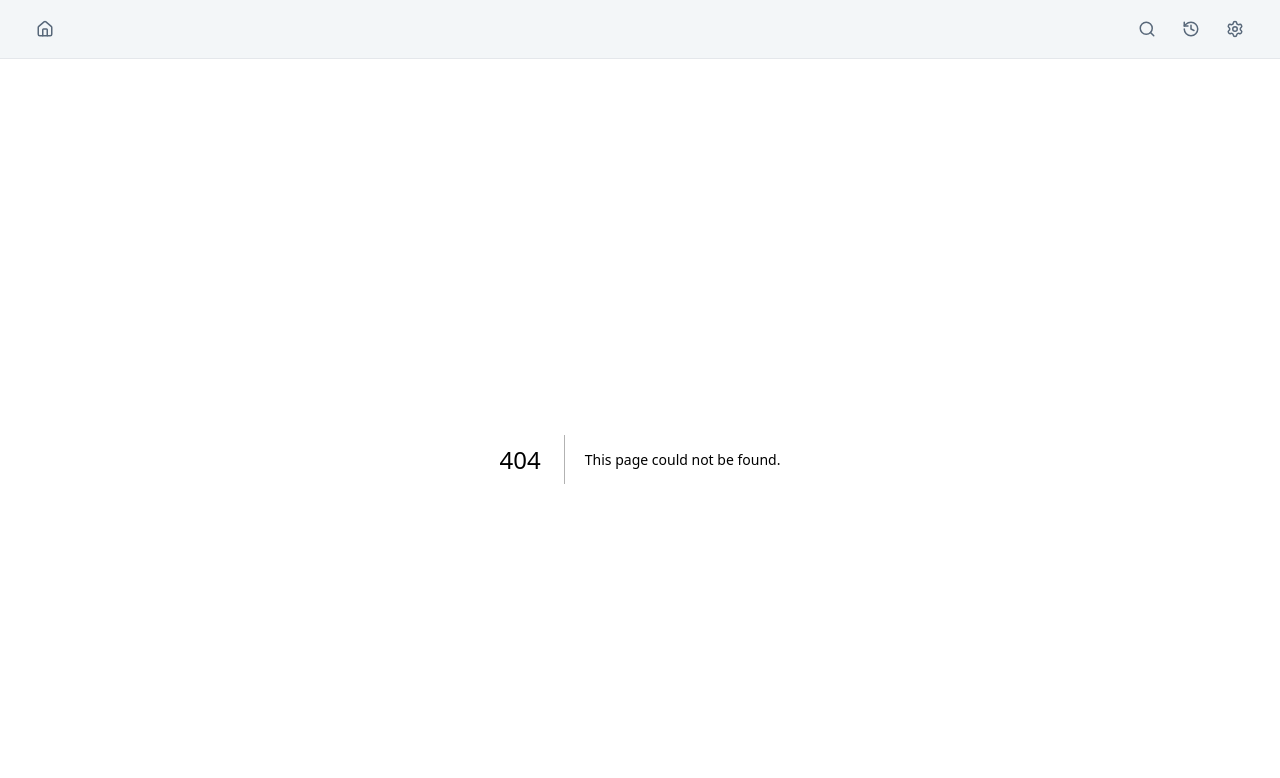
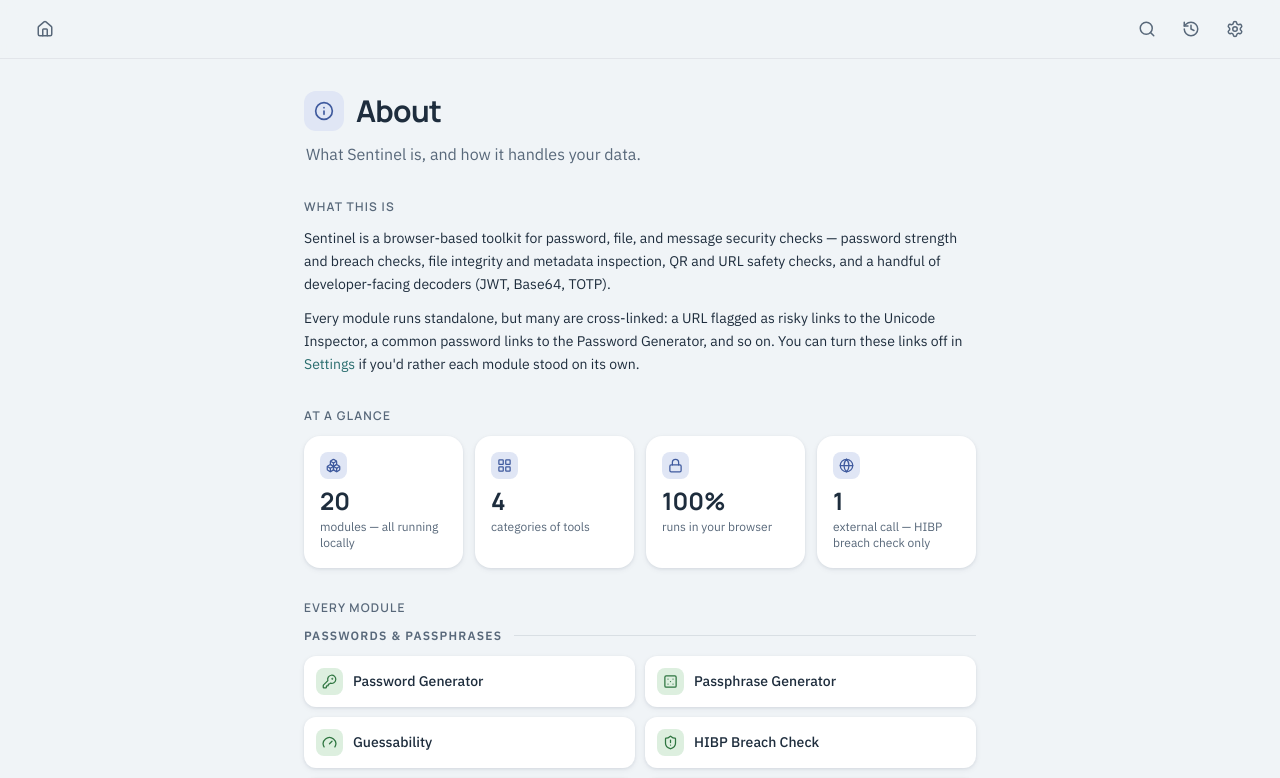
Before and after one commit to matth3wdsouza/sentinel, a Next.js app: page /about in a window 1280 px wide. Before the commit this address had no page. Shown: the top 778 px of the page. Built offline with nearby package versions, Linux system fonts and the light colour scheme.

Commit message:
feat: add about page

```diff
--- /dev/null
+++ b/src/app/(shell)/about/page.js
@@ -0,0 +1,199 @@
+import {
+  Info,
+  Boxes,
+  LayoutGrid,
+  Lock,
+  Globe,
+  CloudOff,
+  UserX,
+  Database,
+} from "lucide-react";
+import Link from "next/link";
+import PageHeader from "@/components/PageHeader";
+import { CATEGORIES } from "@/lib/modules";
+import { ACCENTS } from "@/lib/moduleAccents";
+import pkg from "../../../../package.json";
+
+// ─── Section heading ─────────────────────────────────────────────────────────
+// Matches SettingsSection's title style so the About page reads as part of the
+// shell.
+
+function Section({ title, children }) {
+  return (
+    <section className="mb-8">
+      <h2 className="font-display text-xs font-semibold uppercase tracking-widest text-slate mb-3">
+        {title}
+      </h2>
+      {children}
+    </section>
+  );
+}
+
+// ─── "At a glance" stat tile ─────────────────────────────────────────────────
+
+function StatTile({ icon: Icon, value, label }) {
+  return (
+    <div className="bg-surface rounded-2xl shadow-card px-4 py-4">
+      <span className="inline-flex p-1.5 rounded-lg bg-accent-indigo-light text-accent-indigo mb-2.5">
+        <Icon size={15} />
+      </span>
+      <p className="font-display text-2xl font-bold text-ink leading-none">{value}</p>
+      <p className="text-xs text-slate mt-1.5 leading-snug">{label}</p>
+    </div>
+  );
+}
+
+// ─── Compact module tile for the directory ───────────────────────────────────
+// Same accent-chip + card language as the home grid's ModuleCard, condensed to
+// icon + title so the directory stays scannable.
+
+function DirectoryTile({ module }) {
+  const Icon = module.icon;
+  const { chipBg, chipText } = ACCENTS[module.accent];
+
+  return (
+    <Link
+      href={module.path}
+      className="flex items-center gap-2.5 p-3 rounded-xl bg-surface shadow-card hover:shadow-card-hover hover:-translate-y-0.5 transition-all duration-200"
+    >
+      <span className={`inline-flex p-1.5 rounded-lg shrink-0 ${chipBg} ${chipText}`}>
+        <Icon size={15} />
+      </span>
+      <span className="text-sm font-medium text-ink">{module.title}</span>
+    </Link>
+  );
+}
+
+// ─── Privacy feature row ─────────────────────────────────────────────────────
+// Divided-row layout lifted from SettingsSection's rows, with an icon chip in
+// the About accent (indigo).
+
+function PrivacyRow({ icon: Icon, label, children }) {
+  return (
+    <div className="flex items-start gap-3 px-5 py-4">
+      <span className="inline-flex p-1.5 rounded-lg bg-accent-indigo-light text-accent-indigo shrink-0 mt-0.5">
+        <Icon size={15} />
+      </span>
+      <div className="min-w-0">
+        <p className="text-sm font-medium text-ink">{label}</p>
+        <p className="text-xs text-slate mt-0.5 leading-relaxed">{children}</p>
+      </div>
+    </div>
+  );
+}
+
+// ─── Page ────────────────────────────────────────────────────────────────────
+
+export default function AboutPage() {
+  const allModules = CATEGORIES.flatMap((cat) => cat.modules);
+  const availableCount = allModules.filter((mod) => mod.status === "available").length;
+  const categoriesCount = CATEGORIES.length;
+
+  return (
+    <>
+      <PageHeader
+        icon={Info}
+        accent="indigo"
+        title="About"
+        description="What Sentinel is, and how it handles your data."
+      />
+
+      <Section title="What this is">
+        <div className="text-sm text-ink leading-relaxed space-y-3">
+          <p>
+            Sentinel is a browser-based toolkit for password, file, and message
+            security checks — password strength and breach checks, file
+            integrity and metadata inspection, QR and URL safety checks, and a
+            handful of developer-facing decoders (JWT, Base64, TOTP).
+          </p>
+          <p>
+            Every module runs standalone, but many are cross-linked: a URL
+            flagged as risky links to the Unicode Inspector, a common password
+            links to the Password Generator, and so on. You can turn these
+            links off in{" "}
+            <Link href="/settings" className="text-teal hover:underline">
+              Settings
+            </Link>{" "}
+            if you&apos;d rather each module stood on its own.
+          </p>
+        </div>
+      </Section>
+
+      <Section title="At a glance">
+        <div className="grid grid-cols-2 lg:grid-cols-4 gap-3">
+          <StatTile icon={Boxes} value={availableCount} label="modules — all running locally" />
+          <StatTile icon={LayoutGrid} value={categoriesCount} label="categories of tools" />
+          <StatTile icon={Lock} value="100%" label="runs in your browser" />
+          <StatTile icon={Globe} value="1" label="external call — HIBP breach check only" />
+        </div>
+      </Section>
+
+      <Section title="Every module">
+        {CATEGORIES.map((cat) => {
+          const available = cat.modules.filter((mod) => mod.status === "available");
+          if (available.length === 0) return null;
+          return (
+            <div key={cat.id} className="mb-6 last:mb-0">
+              <div className="flex items-center gap-3 mb-3">
+                <span className="text-xs font-semibold uppercase tracking-widest text-slate">
+                  {cat.label}
+                </span>
+                <span className="flex-1 h-px bg-slate/15" />
+              </div>
+              <div className="grid grid-cols-1 sm:grid-cols-2 gap-2.5">
+                {available.map((mod) => (
+                  <DirectoryTile key={mod.id} module={mod} />
+                ))}
+              </div>
+            </div>
+          );
+        })}
+      </Section>
+
+      <Section title="Privacy">
+        <div className="bg-surface rounded-2xl divide-y divide-slate/10 shadow-card">
+          <PrivacyRow icon={Lock} label="Locally processed">
+            All computation happens in your browser. Nothing you type, paste,
+            or upload is sent anywhere by default.
+          </PrivacyRow>
+          <PrivacyRow icon={CloudOff} label="No server">
+            Sentinel is static files served to your browser — no backend, no
+            account, no analytics, no telemetry.
+          </PrivacyRow>
+          <PrivacyRow icon={Globe} label="One exception: HIBP">
+            The breach check sends only the first 5 characters of your
+            password&apos;s SHA-1 hash to{" "}
+            <a
+              href="https://haveibeenpwned.com/"
+              target="_blank"
+              rel="noopener noreferrer"
+              className="text-teal hover:underline"
+            >
+              Have I Been Pwned
+            </a>{" "}
+            — a k-anonymity lookup that never transmits your actual password.
+          </PrivacyRow>
+          <PrivacyRow icon={UserX} label="No user data collected">
+            Nothing leaves this device for identification, syncing, or
+            marketing.
+          </PrivacyRow>
+          <PrivacyRow icon={Database} label="History stays on-device">
+            Your activity log is stored in IndexedDB, on this device only. You
+            can clear individual entries from the Activity page, or wipe
+            everything from{" "}
+            <Link href="/settings" className="text-teal hover:underline">
+              Settings
+            </Link>
+            .
+          </PrivacyRow>
+        </div>
+      </Section>
+
+      <footer className="text-center mt-10">
+        <p className="text-xs text-slate">
+          Sentinel v{pkg.version} — a local-first privacy toolkit.
+        </p>
+      </footer>
+    </>
+  );
+}
--- a/src/app/(shell)/settings/page.js
+++ b/src/app/(shell)/settings/page.js
@@ -1,7 +1,7 @@
 "use client";
 
 import { useState, useEffect, useRef } from "react";
-import { Settings, RotateCcw, Layers, ChevronRight, CheckCircle2 } from "lucide-react";
+import { Settings, RotateCcw, Layers, ChevronRight, CheckCircle2, Info } from "lucide-react";
 import Link from "next/link";
 import PageHeader from "@/components/PageHeader";
 import ThemeToggle from "@/components/ThemeToggle";
@@ -185,6 +185,25 @@
         </Link>
       </SettingsSection>
 
+      {/* ── About ────────────────────────────────────────────────────────── */}
+      <SettingsSection title="About">
+        <Link
+          href="/about"
+          className="flex items-center justify-between gap-6 px-5 py-4 hover:bg-slate/5 transition rounded-2xl"
+        >
+          <div className="flex items-center gap-3 min-w-0">
+            <Info size={16} className="text-slate shrink-0" />
+            <div className="min-w-0">
+              <p className="text-sm font-medium text-ink">About Sentinel</p>
+              <p className="text-xs text-slate mt-0.5">
+                What this app does, and its privacy model.
+              </p>
+            </div>
+          </div>
+          <ChevronRight size={16} className="text-slate shrink-0" />
+        </Link>
+      </SettingsSection>
+
       {/* ── Reset ────────────────────────────────────────────────────────── */}
       <SettingsSection title="Reset" danger>
         <SettingsRow
--- a/src/components/CommandPalette.js
+++ b/src/components/CommandPalette.js
@@ -2,7 +2,7 @@
 
 import { useState, useEffect, useRef, useMemo, useCallback } from "react";
 import { useRouter } from "next/navigation";
-import { Search, Home, History, Settings, CornerDownLeft, Clock } from "lucide-react";
+import { Search, Home, History, Settings, Info, CornerDownLeft, Clock } from "lucide-react";
 import { ALL_MODULES } from "@/lib/modules";
 import { fetchActivity } from "@/lib/api";
 
@@ -10,6 +10,7 @@
   { id: "home", title: "Home", icon: Home, href: "/" },
   { id: "activity", title: "Activity", icon: History, href: "/activity" },
   { id: "settings", title: "Settings", icon: Settings, href: "/settings" },
+  { id: "about", title: "About", icon: Info, href: "/about" },
 ];
 
 const ALL_ITEMS = [
```
